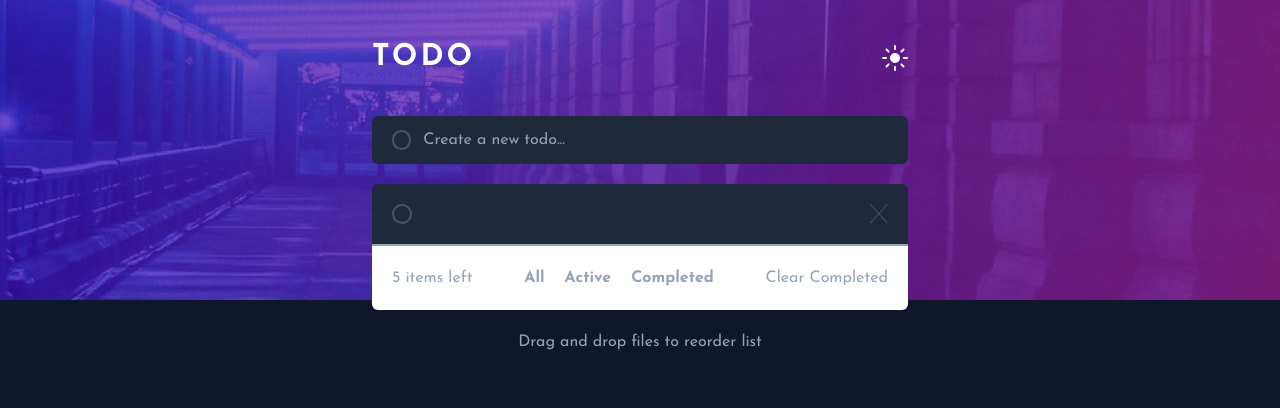
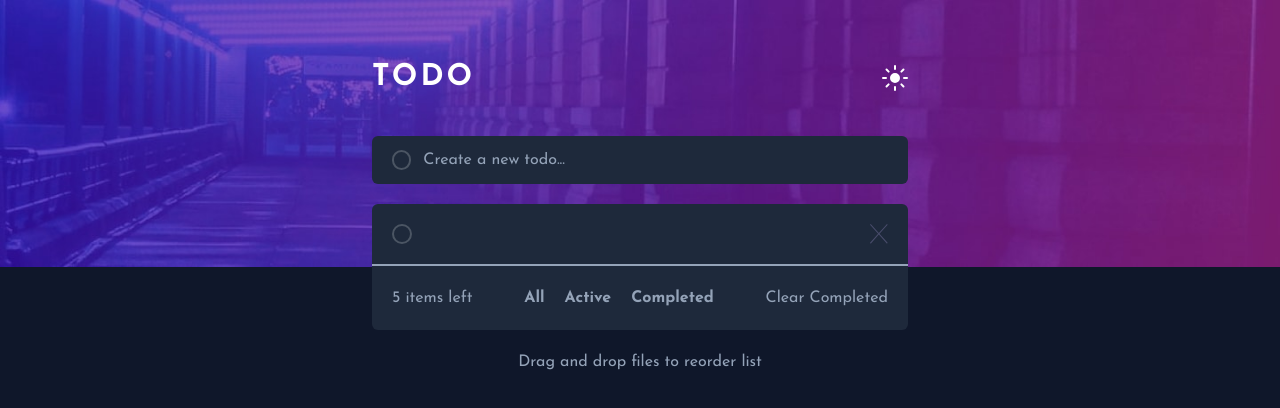
Before and after one commit to techmad60/Todo-App, a React (Vite) app: page / in a window 1280 px wide. Shown: the top 408 px of the page. Built offline with nearby package versions, Linux system fonts and the light colour scheme.

Commit message:
Fixed the background image (hopefully)

```diff
--- a/src/App.jsx
+++ b/src/App.jsx
@@ -13,11 +13,11 @@ function App() {
 
   return (
     <div className={
-      `min-h-screen max-w-full bg-no-repeat
-      ${isDarkMode ? 'bg-slate-900 bg-dark-mode-mobile lg:bg-dark-mode-desktop' : 'bg-slate-200 bg-light-mode-mobile lg:bg-light-mode-desktop'}`
+      `min-h-screen max-w-full bg-no-repeat bg-contain
+      ${isDarkMode ? 'bg-slate-900 bg-dark-mode-mobile sm:bg-dark-mode-desktop' : 'bg-slate-200 bg-light-mode-mobile sm:bg-light-mode-desktop'}`
       }>
       <div
-        className={`App md:p-32 lg:p-0 grid lg:max-w-xl lg:mx-auto  `}>
+        className={`App md:px-32 lg:p-0 grid lg:max-w-xl lg:mx-auto  `}>
         <Header isDarkMode={isDarkMode} toggleDarkMode={toggleDarkMode} />
         <Content isDarkMode={isDarkMode} />
         <Footer />
--- a/src/Content.jsx
+++ b/src/Content.jsx
@@ -2,7 +2,7 @@ import React from 'react'
 
 const Content = ({ isDarkMode }) => {
   return (
-    <main className="mx-5 md:mt-40 lg:mt-0">
+    <main className="mx-5 md:mt-2 lg:mt-0">
         <section className={`flex justify-between p-5  rounded-t-md border-t-white border-b-2
          ${isDarkMode ? 'bg-slate-800 border-b-slate-400' : 'bg-white'}`}>
           <p className={`border-2 rounded-full w-5 h-5
@@ -28,7 +28,7 @@ const Content = ({ isDarkMode }) => {
             <p>Completed</p>
           </section>
         </div>
-        <div className="lg:flex justify-between hidden  bg-white dark:bg-slate-800 text-slate-400 p-5 rounded-b-md">
+        <div className={`lg:flex justify-between hidden text-slate-400 p-5 rounded-b-md ${isDarkMode ? 'bg-slate-800' : 'bg-white'}`}>
           <div className="">5 items left</div>
           <section className="flex justify-center space-x-5 rounded-md  font-semibold">
             <p>All</p>
--- a/src/Header.jsx
+++ b/src/Header.jsx
@@ -3,7 +3,7 @@ import Toggletheme from './Toggletheme';
 
 const Header = ({ isDarkMode, toggleDarkMode }) => {
   return (
-    <header>
+    <header className='lg:mt-5'>
       <Toggletheme isDarkMode={isDarkMode} toggleDarkMode={toggleDarkMode} />
       <section className={`flex items-center m-5 ${isDarkMode ? 'bg-slate-800' : 'bg-white'} rounded-md px-5`}>
         <p className={`border-2 rounded-full w-5 h-5 ${isDarkMode ? 'border-gray-600' : ''}`}></p>
```
